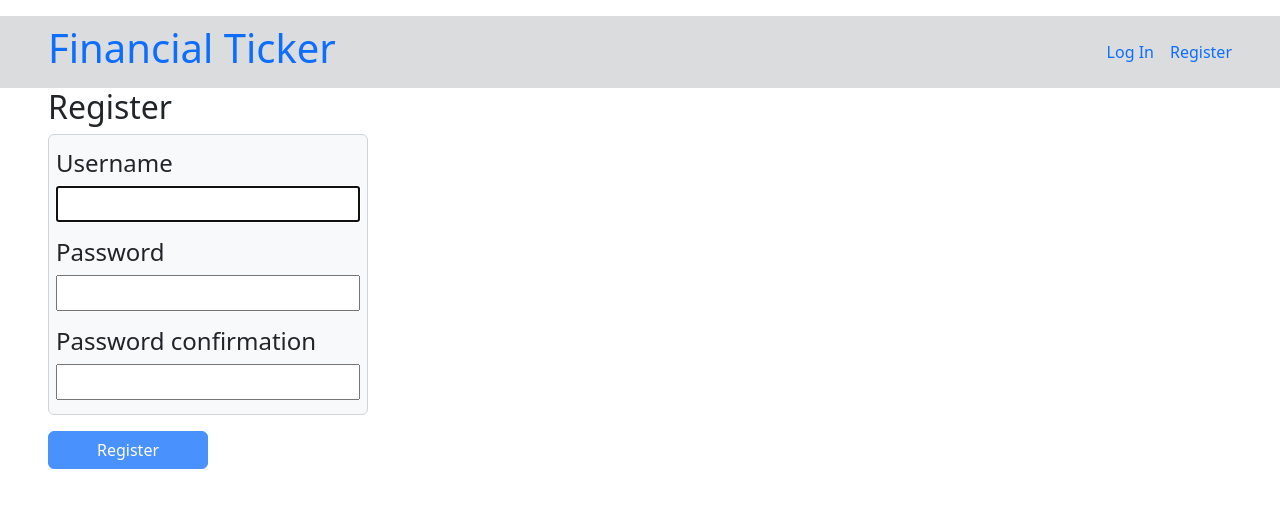
After one commit to jkobell/INF601_JkMiniProject_4, a Django app: page /charts/register/ in a window 1280 px wide. The commit adds this page. Shown: the top 508 px of the page. Run offline with Django 4.2, Linux system fonts and the light colour scheme.

Commit message:
add_loginrequest_register_logoutrequest

```diff
--- a/charts/templates/base.html
+++ b/charts/templates/base.html
@@ -7,8 +7,17 @@
 <script src="https://cdn.jsdelivr.net/npm/bootstrap@5.2.1/dist/js/bootstrap.bundle.min.js"></script>
 <nav class="navbar navbar-expand-sm bg-secondary bg-opacity-25 mt-3">
   <h1 class="ms-5 text-primary text-nowrap">Financial Ticker</h1>
-
-
+  <div class="nav container-fluid col-md-8 me-1 justify-content-end">
+    <ul class="navbar-nav me-4">
+      {% if user.is_authenticated %}
+      <li class="nav-item"><a class="nav-link disabled text-black">Welcome: {{ user.username }}</a>
+      <li class="nav-item"><a class="nav-link text-primary" href="{% url 'logout_request' %}">Log Out</a>
+      {% else %}
+      <li class="nav-item"><a class="nav-link text-primary" href="{% url 'login_request' %}">Log In</a>
+      <li class="nav-item"><a class="nav-link text-primary" href="{% url 'register' %}">Register</a>
+      {% endif %}
+    </ul>
+  </div>
 </nav>
 <section class="content">
   <header>
--- /dev/null
+++ b/charts/templates/charts/register.html
@@ -0,0 +1,42 @@
+{% extends 'base.html' %}
+
+{% block header %}
+  <h2 class="ms-5">{% block title %}Register{% endblock %}</h2>
+{% endblock %}
+
+{% block content %}
+<div class="col-md-3 ms-5 text-danger fs-5">
+{% if messages %}
+    <ul>
+        {% for message in messages %}
+            <li>{{ message }}</li>
+        {% endfor %}
+    </ul>
+{% endif %}
+    <form method="post">
+    {% csrf_token %}
+        <div class="d-flex justify-content-center form-control form-group bg-light mb-3">
+            <div>
+                <div class="form-control-lg">
+                    {{form.username.errors}}
+                    <h4>{{form.username.label}}</h4>
+                    {{form.username}}
+                </div>
+                <div class="form-control-lg">
+                    {{form.password1.errors}}
+                    <h4>{{form.password1.label}}</h4>
+                    {{form.password1}}
+                </div>
+                <div class="form-control-lg">
+                    {{form.password2.errors}}
+                    <h4>{{form.password2.label}}</h4>
+                    {{form.password2}}
+                </div>
+            </div>
+        </div>
+        <div class="form-group mb-3">
+            <button type="submit" class="btn ps-5 pe-5 btn-primary opacity-75">Register</button>
+        </div>
+    </form>
+</div>
+{% endblock %}
--- a/charts/urls.py
+++ b/charts/urls.py
@@ -1,4 +1,4 @@
-from django.urls import path
+from django.urls import include, path
 
 from . import views
 
@@ -10,4 +10,7 @@ urlpatterns = [
     path('exchange/<int:exchange_id>/', views.exchange_detail, name='exchange_detail'),
     path('currency/<int:currency_id>/', views.currency_detail, name='currency_detail'),
     path('ticker/<int:ticker_id>/', views.ticker_detail, name='ticker_detail'),
+    path('login_request/', views.login_request, name='login_request'),
+    path('register/', views.register, name='register'),
+    path('logout_request/', views.logout_request, name='logout_request'),
 ]
--- a/charts/views.py
+++ b/charts/views.py
@@ -1,10 +1,55 @@
-from django.shortcuts import render
+from django.shortcuts import render, redirect
 from django.http import Http404
-from django.http import HttpResponse
-from django.template import loader
+from django.contrib.auth.forms import UserCreationForm, AuthenticationForm
+from django.contrib import messages
+from django.contrib.auth import login, authenticate, logout
+from django.views.decorators.cache import never_cache
 from .models import Exchange
 from .models import Currency
 from .models import Ticker
+
+@never_cache
+def register(request):
+    if request.method == 'POST':
+        form = UserCreationForm(request.POST)
+        if form.is_valid():
+            form.save()
+            messages.success(request, f'Registration successful. Please log in.')
+            return redirect('login_request')
+        #else:
+           # messages.error(request, f'is form valid: {form.is_valid()}') #uncomment to see if form is valid
+    else:
+        if request.user.is_authenticated:
+            logout(request)
+    form = UserCreationForm()
+    context = {'form': form}
+    return render(request, 'charts/register.html', context)
+
+@never_cache
+def login_request(request):
+    if request.method == "POST":
+        form = AuthenticationForm(request, data=request.POST)
+        if form.is_valid():
+            username = form.cleaned_data.get('username')
+            password = form.cleaned_data.get('password')
+            user = authenticate(username=username, password=password)
+            if user is not None:
+                login(request, user)
+                #messages.info(request, f"You are now logged in as {username}.")
+                return redirect('index')
+            else:
+                messages.error(request,"Invalid username or password.")
+        else:
+            messages.error(request,"Invalid username or password.")
+    form = AuthenticationForm()
+    context = {'form': form}
+    return render(request, 'charts/login.html', context)
+
+@never_cache
+def logout_request(request):
+    logout(request)
+    #messages.info(request, f"You are now logged out.")
+    return redirect('index')
 
 #index list view
 def index(request):
--- a/fin_ticker/settings.py
+++ b/fin_ticker/settings.py
@@ -128,3 +128,7 @@ STATIC_URL = 'static/'
 # https://docs.djangoproject.com/en/4.1/ref/settings/#default-auto-field
 
 DEFAULT_AUTO_FIELD = 'django.db.models.BigAutoField'
+
+SESSION_EXPIRE_AT_BROWSER_CLOSE = True
+
+SESSION_COOKIE_AGE = 86400
```
Also changed, not shown: charts/templates/charts/index.html (+4 -3 lines), charts/templates/charts/login.html (added, +37 -0 lines).
